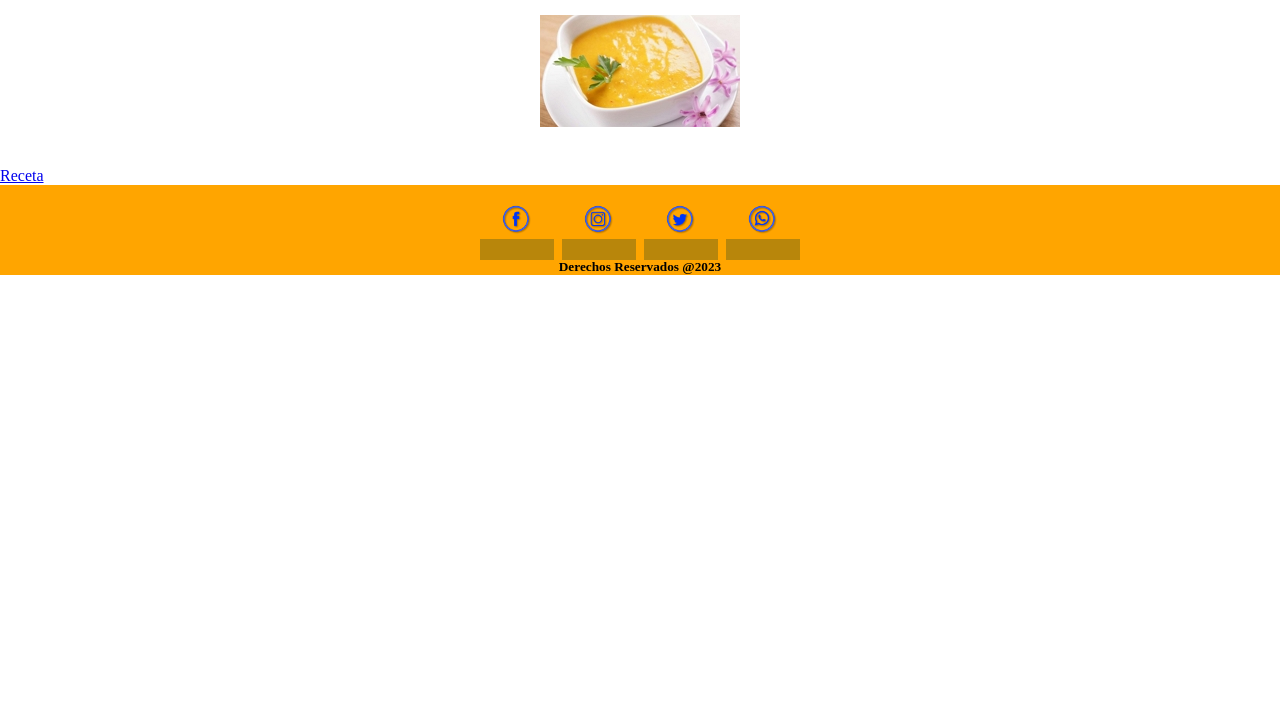
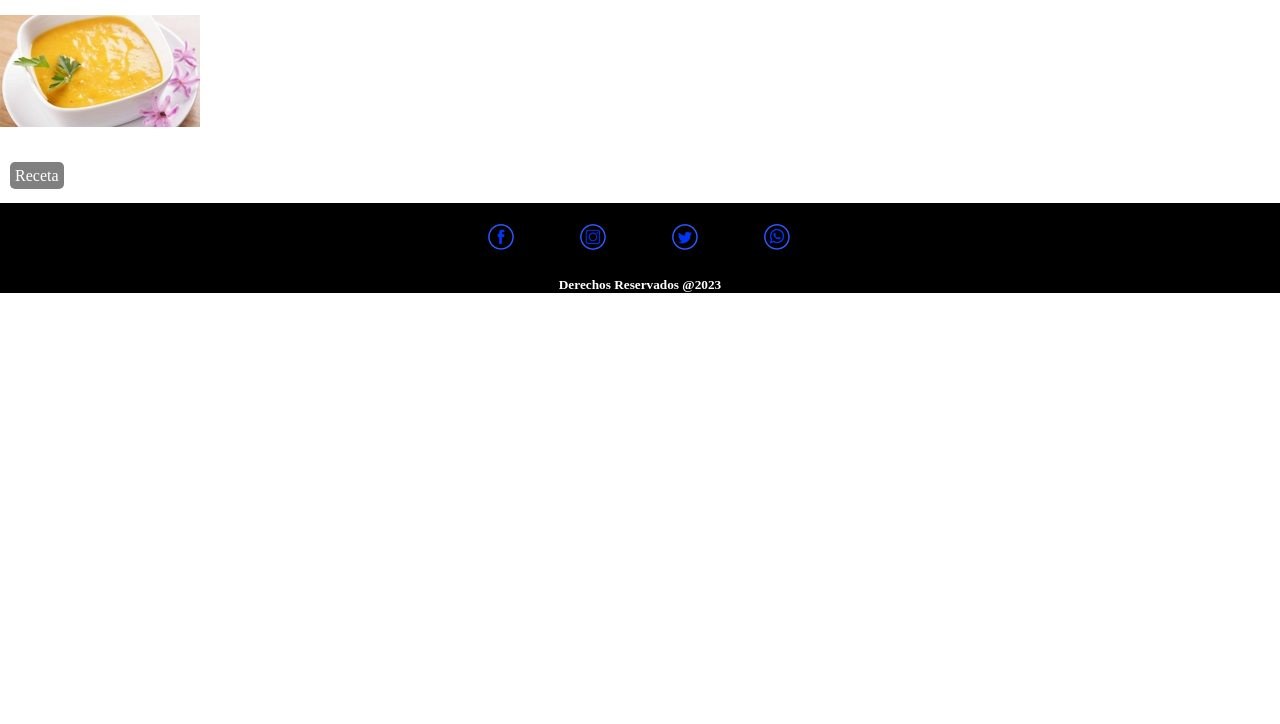
Before and after one commit to lobo-anibal/cocina-de-juan-wlf, a plain HTML site: page index.html in a window 1280 px wide. Shown: the part 76-800 px from the top of the page. Drawn offline with Linux system fonts and the light colour scheme.

Commit message:
Actidad Practica nr5

```diff
--- a/css/style-lcj.css
+++ b/css/style-lcj.css
@@ -1,35 +1,45 @@
 *{
     margin: 0;
     padding: 0;
+    box-sizing: border-box;
 }
 
-main{
 
-}
 
 header{
-    background-color: orange;
+    background-color: black;
 }
 header h1{
     text-align: center;
+    color: white;
 }
 nav a{
-    background-color: darkgoldenrod;
-    margin: 2px;
-    padding: 2px;
+    background-color: gray;
+    color: RGB(240,240,240);
+    border-radius: 5px;
+    margin: 4px;
+    padding: 5px;
+    text-decoration: none;
 }
 
 .img-i-m{
-    text-align: center;
+    text-align: left;
+    box-shadow: 100px;
 }
 
 
 footer{
-    background-color: orange;
+    background-color: black;
 }
 footer h5{
+    color: white;
 text-align: center;
 }
+
+
+
+
+
 
 /* ---------Pagina de Recetas---------- */
 
@@ -47,7 +57,36 @@ text-align: center;
     margin: 20px;
 }
 
+.nav-footer a{
+    background-color: black;
+}
+
+.receta{
+    color: white;
+    text-decoration: none;
+    background-color: gray;
+    border-radius: 5px;
+    margin: 10px;
+    padding: 5px;
+}
 /* ---------Pagina de Acerca de---------- */
 .img-a-m{
     text-align: center;
 }
+
+
+
+
+/*----------Registro----------*/
+.main-registro{
+display: flex;
+flex-direction: column;
+align-items: center;
+height: 50vh;
+}
+.formulario{
+    background-color: lightgrey;
+    width: 50vh;
+    margin: 20px;
+    padding: 10px;
+}
--- a/index.html
+++ b/index.html
@@ -12,6 +12,7 @@
             <a href="index.html">Home</a>
             <a href="acerca-de.html">Acerca de</a>
             <a href="contactos.html">Contacto</a>
+            <a href="registro.html">Registrarse</a>
             <a href="sucursales.html">Sucursales</a>
         </nav>
         <h1>La Cocina de Juan</h1>
@@ -23,11 +24,11 @@
             <img src="./img/crema-de-calabaza-receta-karlos.jpg" alt="Crema de Calabaza">
         </div>
         <br><br>
-        <a href="receta.html">Receta</a>
+        <a href="receta.html" class="receta">Receta</a><br><br>
     </main>
     <footer>
         <nav class="nav-footer">
-            <a href=""><img src="./img/rFace.png" alt=""></a>
+            <a href="#"><img src="./img/rFace.png" alt=""></a>
             <a href=""><img src="./img/rInsta.png" alt=""></a>
             <a href=""><img src="./img/rTwiter.png" alt=""></a>
             <a href=""><img src="./img/rWhats.png" alt=""></a>
```
Also changed, not shown: acerca-de.html (+1 -0 lines), contactos.html (+1 -0 lines), receta.html (+1 -0 lines), registro.html (+4 -8 lines), xBase.html (+1 -0 lines).
